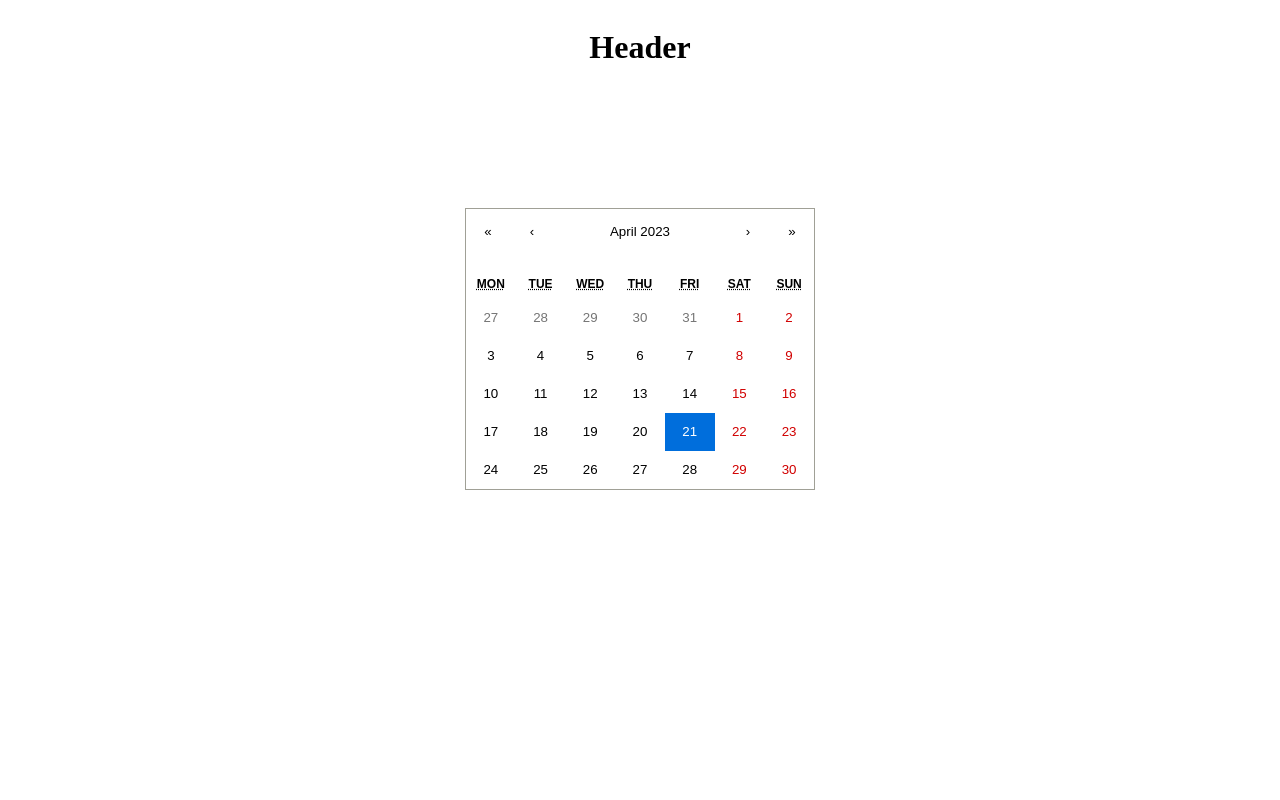
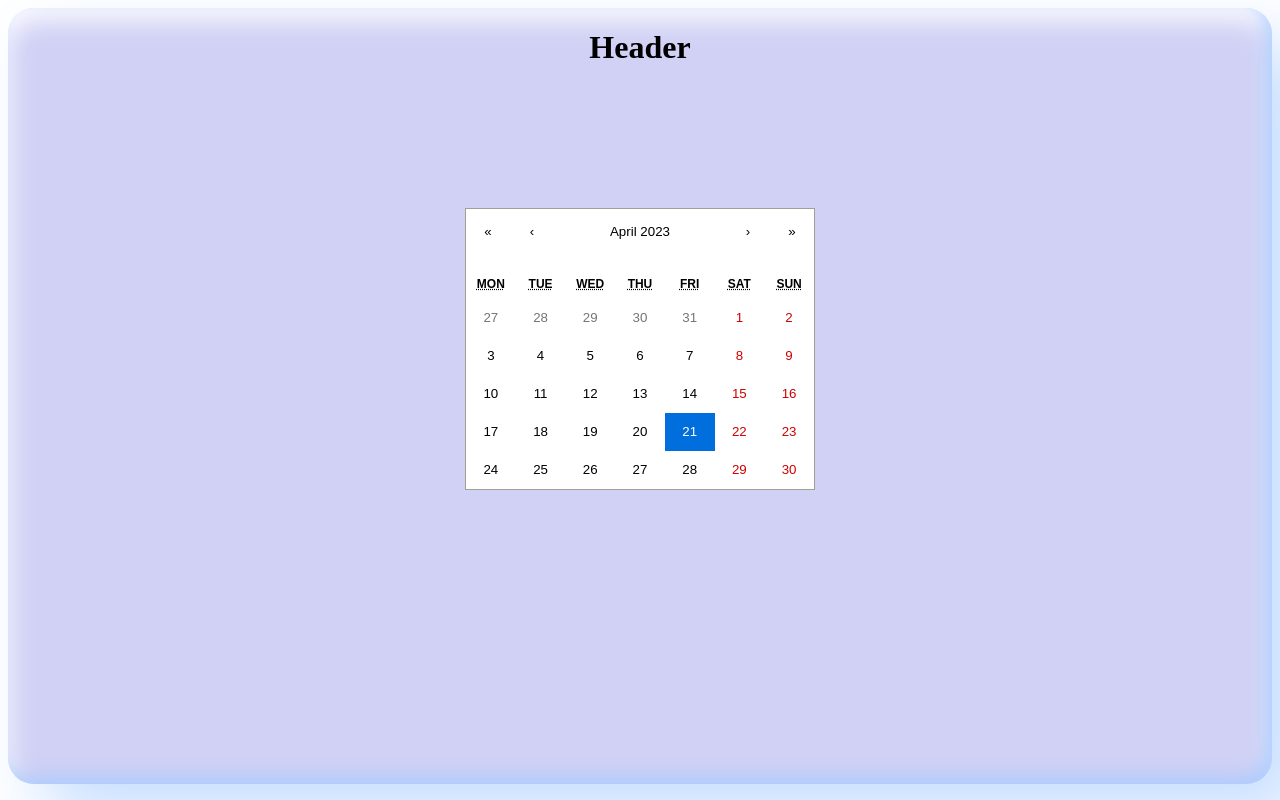
Before and after one commit to fabian1311/birthday, a React (Vite) app: page /home in a window 1280 px wide. Built offline with nearby package versions, Linux system fonts and the light colour scheme.

Commit message:
background

```diff
--- a/src/styles/Home.css
+++ b/src/styles/Home.css
@@ -0,0 +1,12 @@
+
+
+.container{
+    height: 97vh;
+    backdrop-filter: blur(5px);
+
+background-color: rgb(208, 209, 245);
+
+border-radius: 26px;
+
+box-shadow: 35px 35px 68px 0px rgba(145, 192, 255, 0.5), inset -8px -8px 16px 0px rgba(145, 192, 255, 0.6), inset 0px 11px 28px 0px rgb(255, 255, 255);
+}
```
